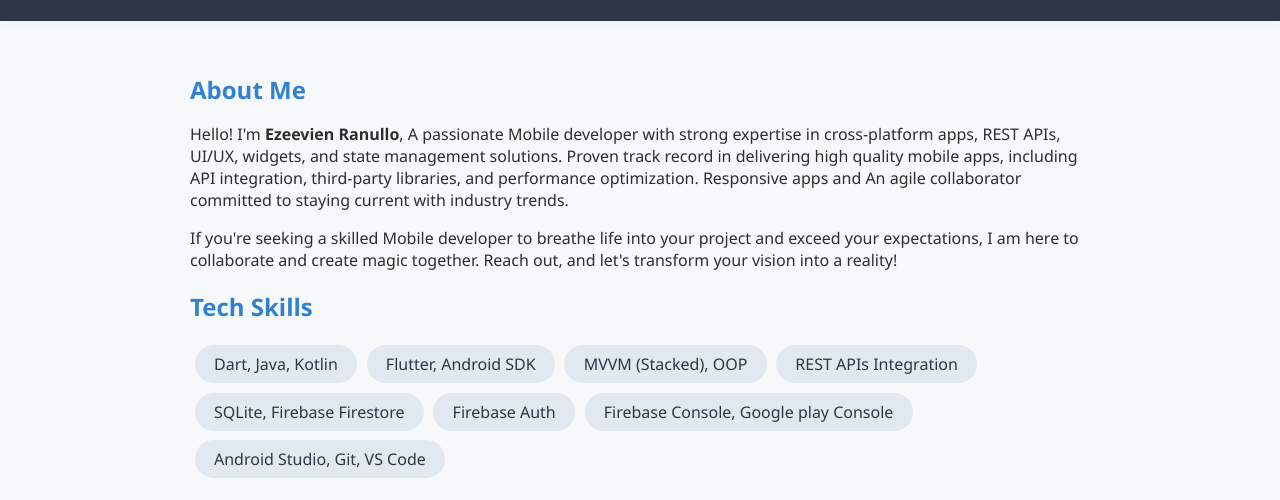
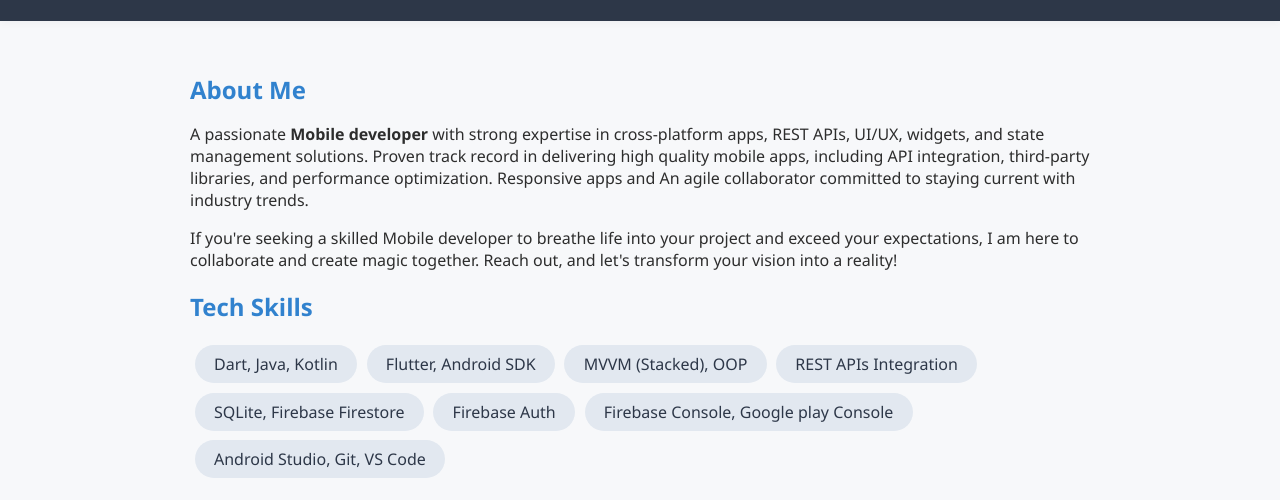
Before and after one commit to ezeevienranullo/ezeevienranullo.github.io, a plain HTML site: page index.html in a window 1280 px wide. Shown: the part 293-793 px from the top of the page. Drawn offline with Linux system fonts and the light colour scheme.

Commit message:
Update about me

```diff
--- a/index.html
+++ b/index.html
@@ -26,8 +26,7 @@
             </header>
             <h2>About Me</h2>
             <p>
-                Hello! I'm <strong>Ezeevien Ranullo</strong>,
-                A passionate Mobile developer with strong expertise in cross-platform apps, REST APIs, UI/UX, widgets,
+                A passionate <strong>Mobile developer </strong> with strong expertise in cross-platform apps, REST APIs, UI/UX, widgets,
                 and state management solutions. Proven track record in delivering high quality mobile apps, including
                 API integration, third-party libraries, and performance optimization.
                 Responsive apps and An agile collaborator committed to staying current with industry trends.
```
